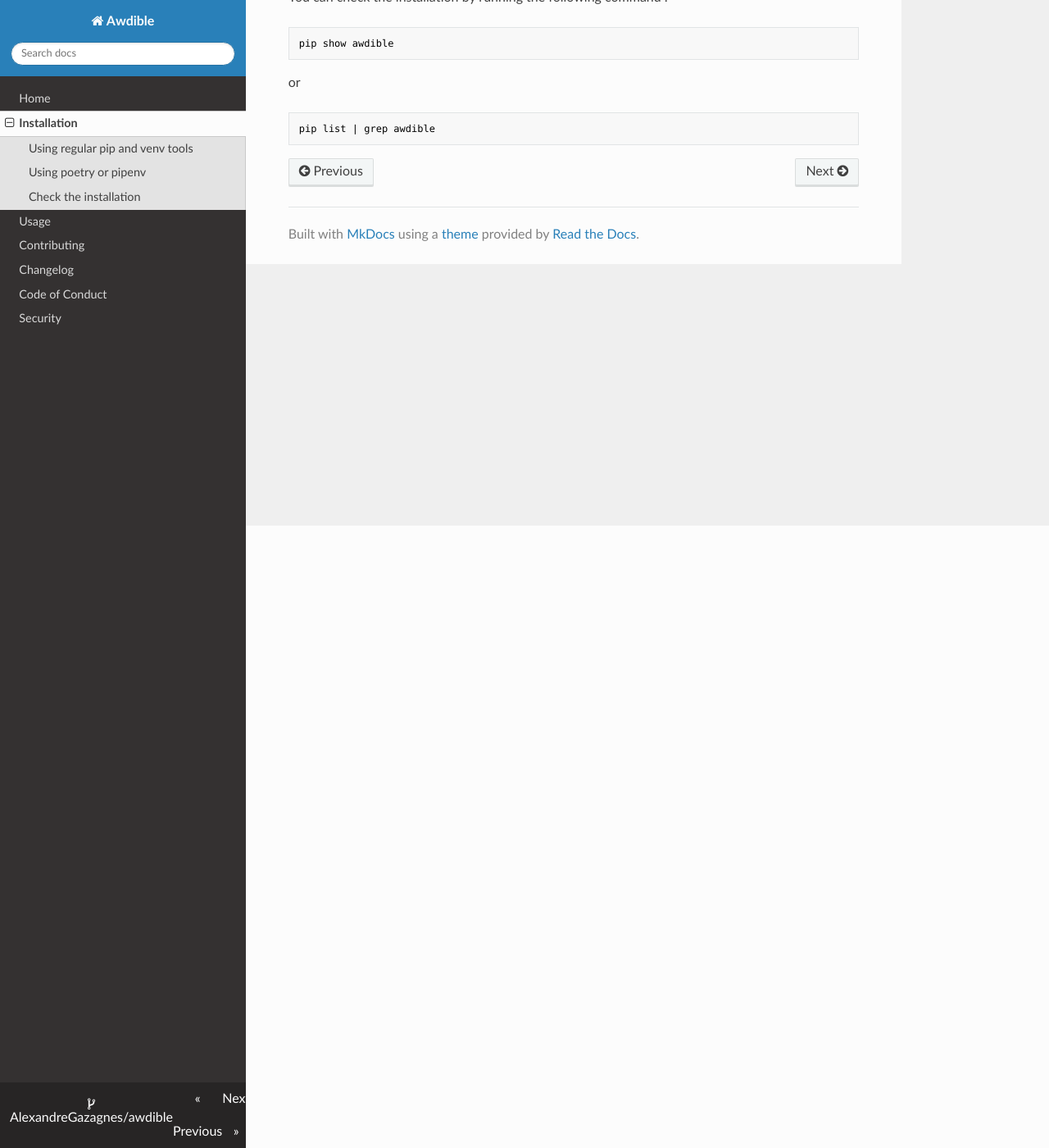
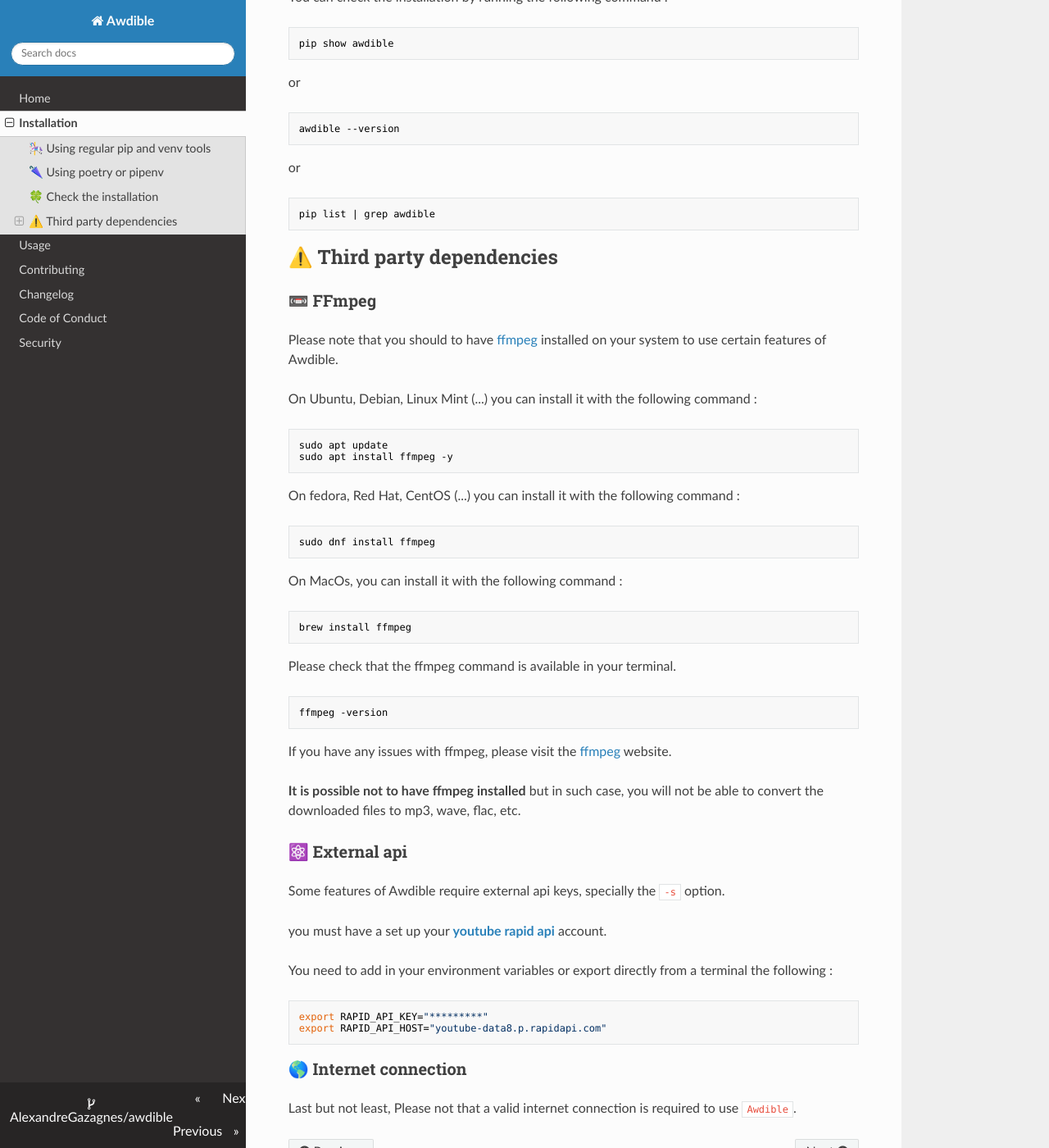
Before and after one commit to AlexandreGazagnes/awdible, an MkDocs documentation site: the page built from docs/docs/installation.md, in a window 1280 px wide and 1400 px high, scrolled down 759 px. Shown: the whole window at 82% size. Built offline with MkDocs 1.6.1, drawn with Linux system fonts in a browser that asks for light colours; nearby versions of some CDN libraries; some of the changed text lies outside the part shown.

Commit message:
update docs

````diff
--- a/docs/docs/installation.md
+++ b/docs/docs/installation.md
@@ -1,7 +1,7 @@
 # Installation
 
 
-## Using regular pip and venv tools
+## 🎠 Using regular pip and venv tools
 
 Creating a virtual environment :
 
@@ -19,7 +19,7 @@
 
 ```
 
-## Using poetry or pipenv
+## 🌂 Using poetry or pipenv
 
 It is recommended to use a virtual environment to install the package.
 
@@ -31,7 +31,7 @@
 
 
 
-## Check the installation
+## 🍀 Check the installation
 
 You can check the installation by running the following command :
 
@@ -42,5 +42,62 @@
 or
 
 ```bash
+awdible --version
+```
+
+or
+
+```bash
 pip list | grep awdible
 ```
+
+
+## ⚠️ Third party dependencies
+
+### 📼 FFmpeg
+
+Please note that you should to have [ffmpeg](https://ffmpeg.org/) installed on your system to use certain features of Awdible.
+
+On Ubuntu, Debian, Linux Mint (...) you can install it with the following command :
+```bash
+sudo apt update
+sudo apt install ffmpeg -y
+```
+
+On fedora, Red Hat, CentOS (...) you can install it with the following command :
+```bash
+sudo dnf install ffmpeg
+```
+
+On MacOs, you can install it with the following command :
+```bash
+brew install ffmpeg
+```
+
+Please check that the ffmpeg command is available in your terminal.
+
+```bash
+ffmpeg -version
+```
+
+If you have any issues with ffmpeg, please visit the [ffmpeg](https://ffmpeg.org/) website.
+
+**It is possible not to have ffmpeg installed** but in such case, you will not be able to convert the downloaded files to mp3, wave, flac, etc.
+
+### ⚛️ External api
+
+Some features of Awdible require external api keys, specially the `-s` option.
+
+
+you must have a set up your **[youtube rapid api](https://rapidapi.com/herosAPI/api/youtube-data8)** account.
+
+You need to add in your environment variables or export directly from a terminal the following :
+
+```bash
+export RAPID_API_KEY="*********"
+export RAPID_API_HOST="youtube-data8.p.rapidapi.com"
+```
+
+### 🌎 Internet connection
+
+Last but not least, Please not that a valid internet connection is required to use ```Awdible```.
````
Also changed, not shown: docs/docs/security.md (+4 -1 lines), docs/docs/usage.md (+3 -17 lines), README.md.
